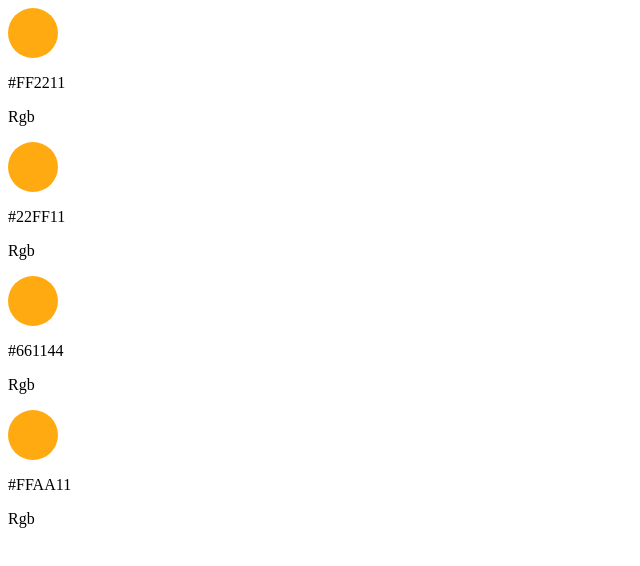
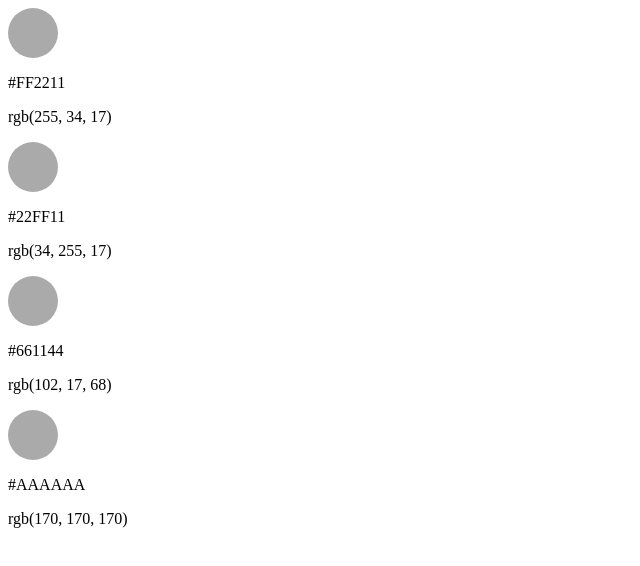
Before and after one commit to j-barreiros/Pallete-Project, a Next.js app: page /colorDetail in a window 1280 px wide. Shown: the top 566 px of the page, without its empty margins (0-640 px from the left). Built offline with nearby package versions, Linux system fonts and the light colour scheme.

Commit message:
finished implementing ColorInfo logic

```diff
--- a/pages/colorDetail.js
+++ b/pages/colorDetail.js
@@ -1,7 +1,7 @@
 import ColorInfo from '../src/components/ColorInfo/ColorInfo.js';
 
 export default function colorDetail(){
-    const colors = ['#FF2211', '#22FF11', '#661144', '#FFAA11'];
+    const colors = ['#FF2211', '#22FF11', '#661144', '#AAAAAA'];
     return(
         <>
             {colors.map((color) => <ColorInfo colorHex={color}/>)}
--- a/src/components/ColorInfo/ColorInfo.js
+++ b/src/components/ColorInfo/ColorInfo.js
@@ -1,5 +1,16 @@
 export default function ColorInfo({colorHex}) {
-    console.log(colorHex)
+
+    function hexToRgb(hexColor) {
+        hexColor = hexColor.slice(1);
+        let convertedColor = [
+            parseInt(hexColor.substring(0,2), 16),
+            parseInt(hexColor.substring(2,4), 16),
+            parseInt(hexColor.substring(4,6), 16)
+        ]
+        return `rgb(${convertedColor[0]}, ${convertedColor[1]}, ${convertedColor[2]})`;
+    }
+
+    console.log(hexToRgb(colorHex))
     return (
         <article>
             {/* Circle with the color */}
@@ -7,7 +18,7 @@ export default function ColorInfo({colorHex}) {
             {/* Color hexcode */}
             <p>{colorHex}</p>
             {/* Color rgb */}
-            <p>Rgb</p>
+            <p>{`${hexToRgb(colorHex)}`}</p>
             <style jsx>{`
                 .colorDisplay {
                     width: 50px;
```
